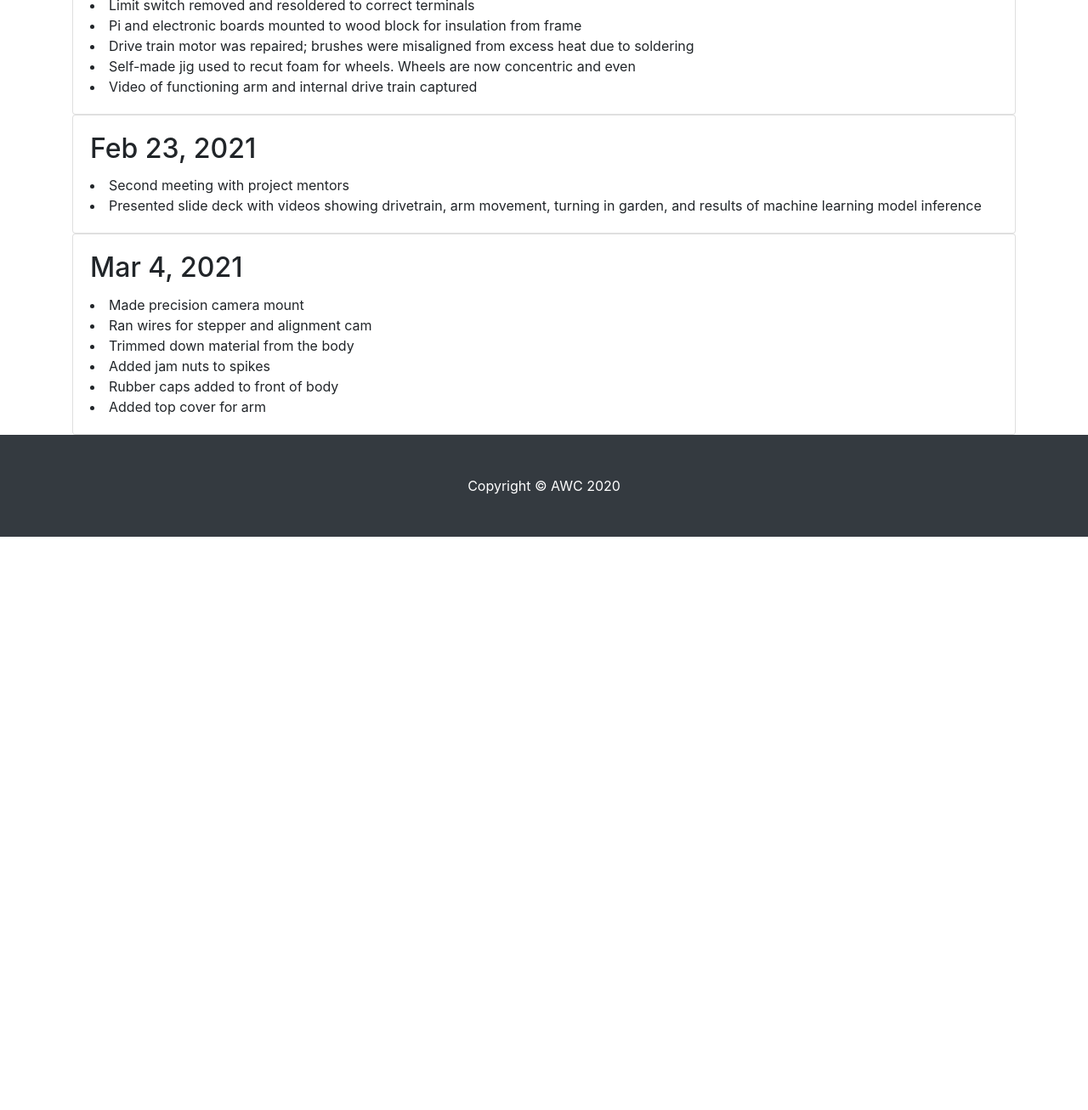
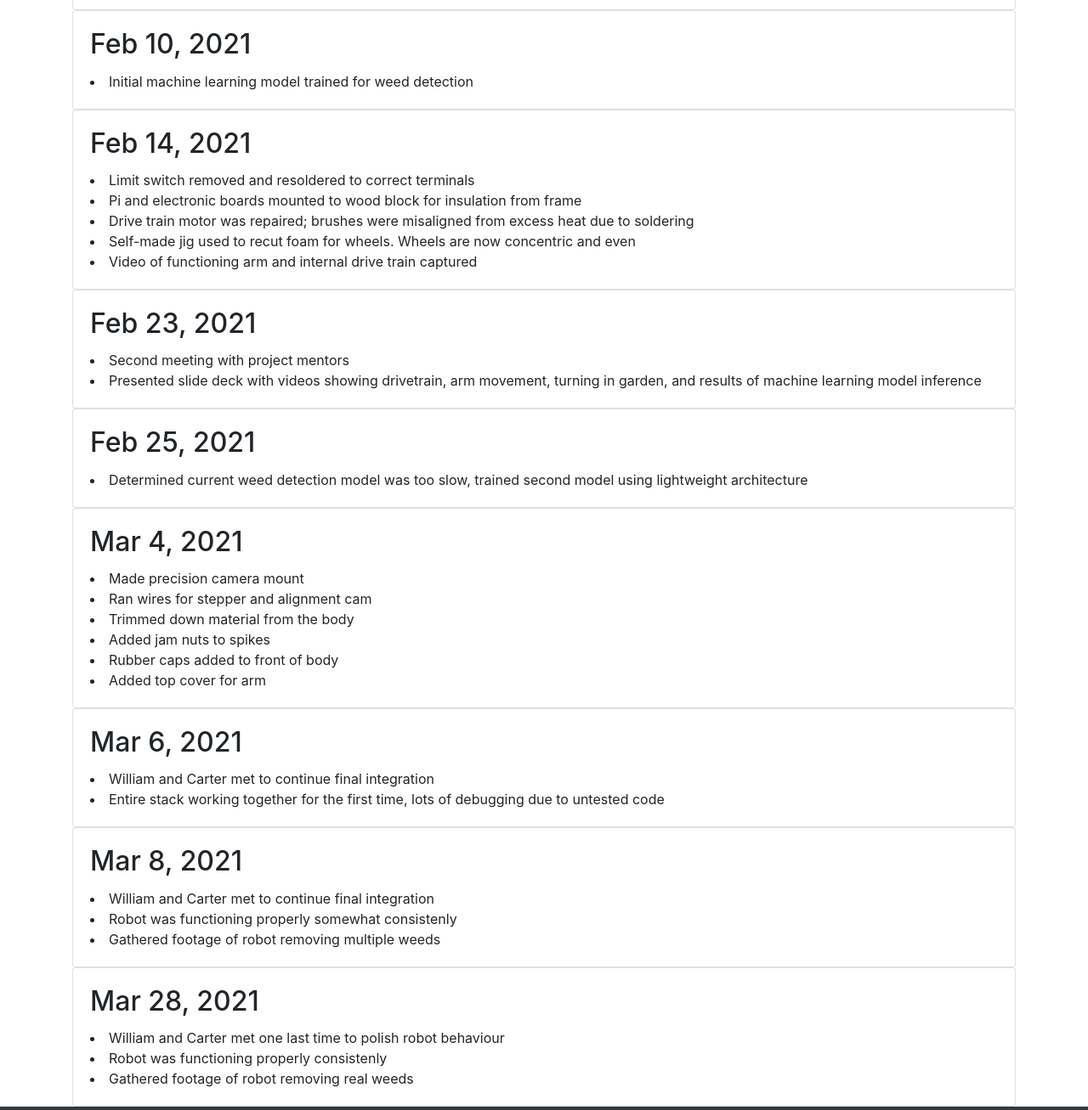
Before and after one commit to carterspearson/fydp_website, a website: page index.html in a window 1280 px wide. Shown: the part 3400-4707 px from the top of the page at 85% size. Before the commit the page ends 4032 px from the top, so only its background shows below. Drawn offline with Linux system fonts and the light colour scheme.

Commit message:
more changes

```diff
--- a/index.html
+++ b/index.html
@@ -248,6 +248,17 @@
       <div class="col">
         <div class="card h-100">
           <div class="card-body">
+            <h2 class="card-title">Feb 10, 2021</h2>
+            <li>Initial machine learning model trained for weed detection</li>
+          </div>
+        </div>
+      </div>
+    </div>
+
+    <div class="row">
+      <div class="col">
+        <div class="card h-100">
+          <div class="card-body">
             <h2 class="card-title">Feb 14, 2021</h2>
             <li>Limit switch removed and resoldered to correct terminals</li>
             <li>Pi and electronic boards mounted to wood block for insulation from frame</li>
@@ -275,6 +286,17 @@
       <div class="col">
         <div class="card h-100">
           <div class="card-body">
+            <h2 class="card-title">Feb 25, 2021</h2>
+            <li>Determined current weed detection model was too slow, trained second model using lightweight architecture</li>
+          </div>
+        </div>
+      </div>
+    </div>
+
+    <div class="row">
+      <div class="col">
+        <div class="card h-100">
+          <div class="card-body">
             <h2 class="card-title">Mar 4, 2021</h2>
             <li>Made precision camera mount</li>
             <li>Ran wires for stepper and alignment cam</li>
@@ -282,6 +304,44 @@
             <li>Added jam nuts to spikes</li>
             <li>Rubber caps added to front of body</li>
             <li>Added top cover for arm</li>
+          </div>
+        </div>
+      </div>
+    </div>
+
+    <div class="row">
+      <div class="col">
+        <div class="card h-100">
+          <div class="card-body">
+            <h2 class="card-title">Mar 6, 2021</h2>
+            <li>William and Carter met to continue final integration</li>
+            <li>Entire stack working together for the first time, lots of debugging due to untested code</li>
+          </div>
+        </div>
+      </div>
+    </div>
+
+    <div class="row">
+      <div class="col">
+        <div class="card h-100">
+          <div class="card-body">
+            <h2 class="card-title">Mar 8, 2021</h2>
+            <li>William and Carter met to continue final integration</li>
+            <li>Robot was functioning properly somewhat consistenly</li>
+            <li>Gathered footage of robot removing multiple weeds</li>
+          </div>
+        </div>
+      </div>
+    </div>
+
+    <div class="row">
+      <div class="col">
+        <div class="card h-100">
+          <div class="card-body">
+            <h2 class="card-title">Mar 28, 2021</h2>
+            <li>William and Carter met one last time to polish robot behaviour</li>
+            <li>Robot was functioning properly consistenly</li>
+            <li>Gathered footage of robot removing real weeds</li>
           </div>
         </div>
       </div>
```
Also changed, not shown: media/awc_still.PNG.
